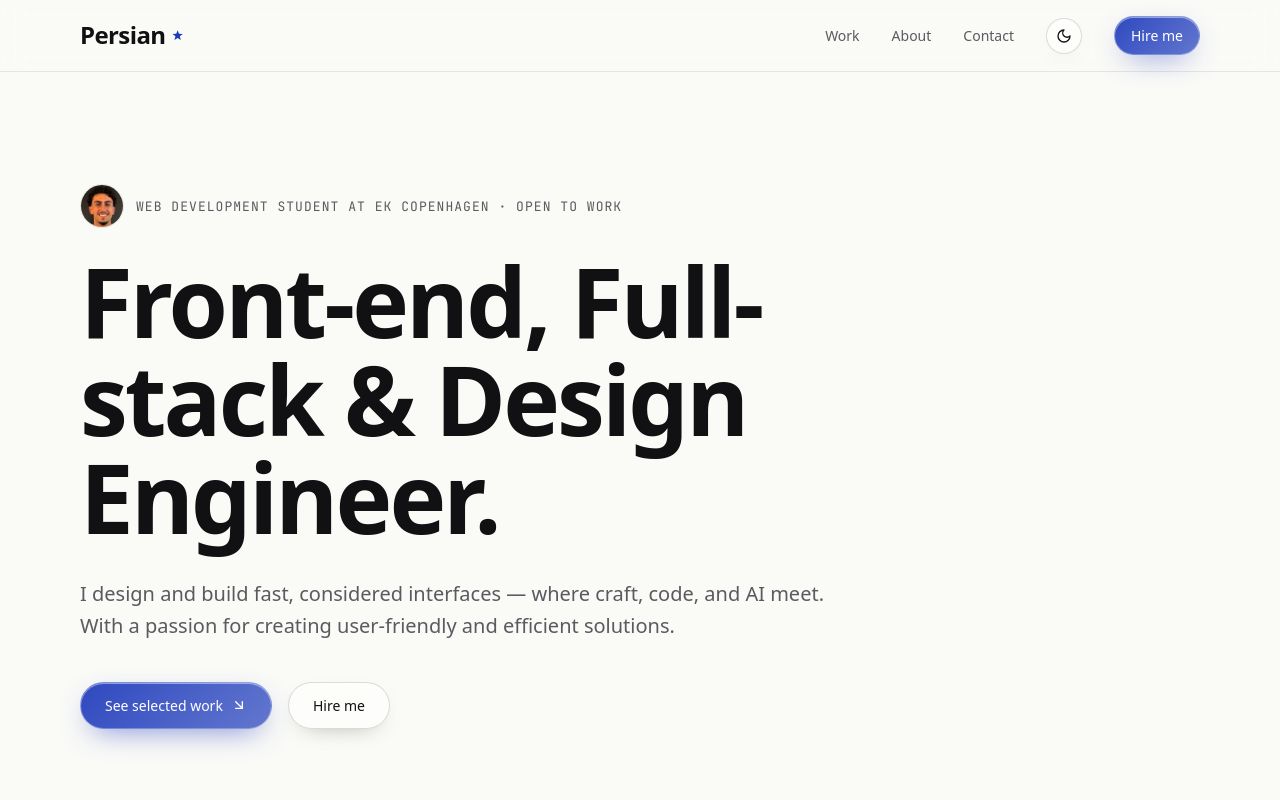
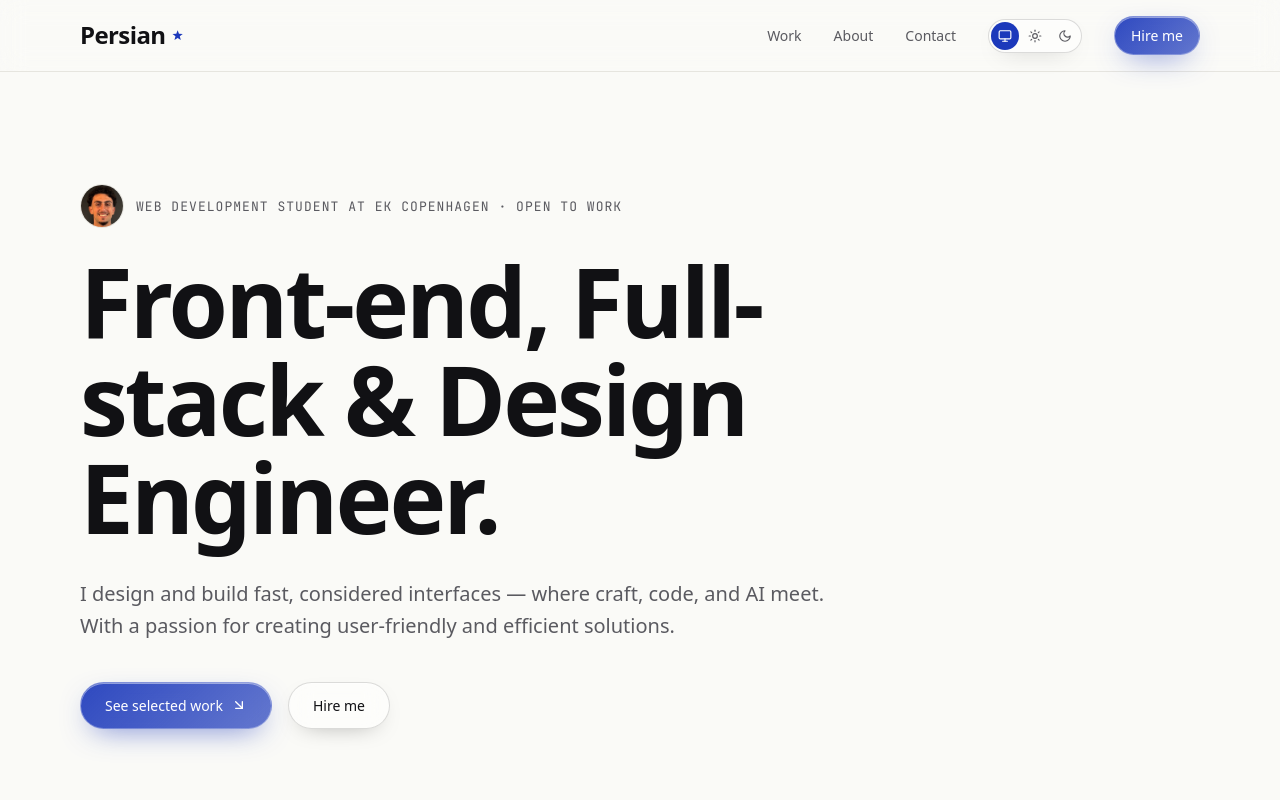
Before and after one commit to persianmoradi/PM-porto, a Next.js app: page / in a window 1280 px wide. Shown: the top 800 px of the page. Built offline with nearby package versions, Linux system fonts and the light colour scheme; a web font is replaced by a local one.

Commit message:
3-way theme control: System (default) / Light / Dark

```diff
--- a/components/ThemeToggle.tsx
+++ b/components/ThemeToggle.tsx
@@ -2,28 +2,49 @@
 
 import { useEffect, useState } from "react";
 import { useTheme } from "next-themes";
-import { Moon, Sun } from "lucide-react";
+import { Monitor, Sun, Moon } from "lucide-react";
+
+const options = [
+  { value: "system", label: "Follow system theme", Icon: Monitor },
+  { value: "light", label: "Light theme", Icon: Sun },
+  { value: "dark", label: "Dark theme", Icon: Moon },
+] as const;
 
 export function ThemeToggle() {
-  const { resolvedTheme, setTheme } = useTheme();
+  const { theme, setTheme } = useTheme();
   const [mounted, setMounted] = useState(false);
 
   useEffect(() => setMounted(true), []);
 
-  const isDark = resolvedTheme === "dark";
+  // Avoid hydration mismatch: no active state until mounted on the client.
+  const current = mounted ? theme ?? "system" : undefined;
 
   return (
-    <button
-      type="button"
-      aria-label={isDark ? "Switch to light mode" : "Switch to dark mode"}
-      onClick={() => setTheme(isDark ? "light" : "dark")}
-      className="glass inline-flex h-9 w-9 items-center justify-center rounded-full text-ink"
+    <div
+      role="group"
+      aria-label="Color theme"
+      className="glass inline-flex items-center gap-0.5 rounded-full p-0.5"
     >
-      {mounted ? (
-        isDark ? <Sun size={16} /> : <Moon size={16} />
-      ) : (
-        <span className="h-4 w-4" />
-      )}
-    </button>
+      {options.map(({ value, label, Icon }) => {
+        const active = current === value;
+        return (
+          <button
+            key={value}
+            type="button"
+            aria-label={label}
+            aria-pressed={active}
+            onClick={() => setTheme(value)}
+            className={
+              "inline-flex h-7 w-7 items-center justify-center rounded-full transition-colors " +
+              (active
+                ? "bg-accent text-white"
+                : "text-ink-soft hover:text-ink")
+            }
+          >
+            <Icon size={14} />
+          </button>
+        );
+      })}
+    </div>
   );
 }
```
Also changed, not shown: 1 other file (tests, documents, lock files or other folders).
